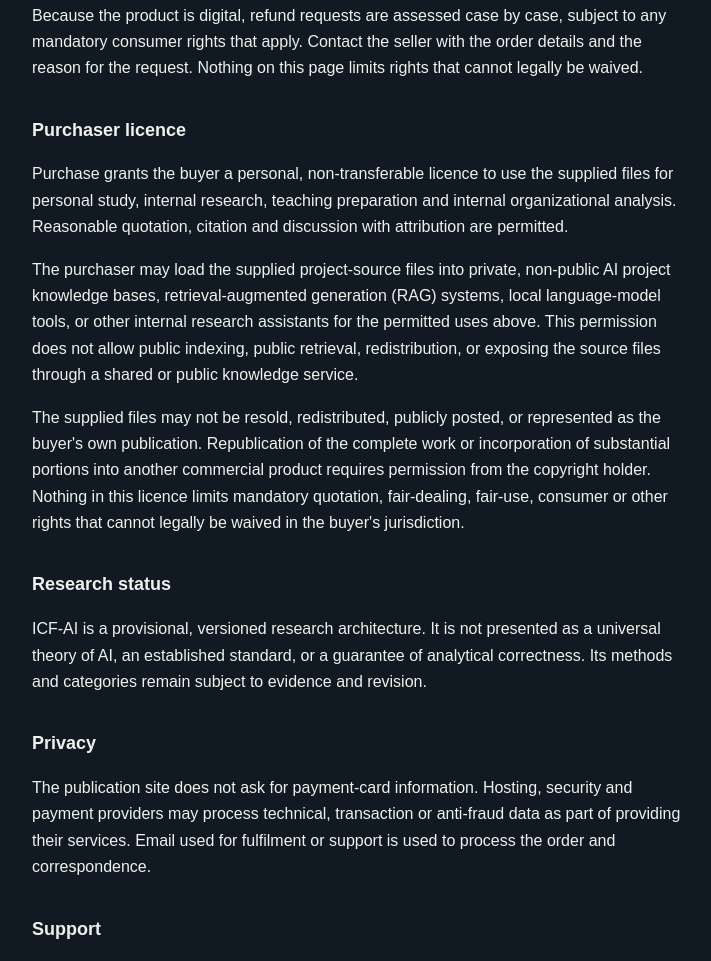
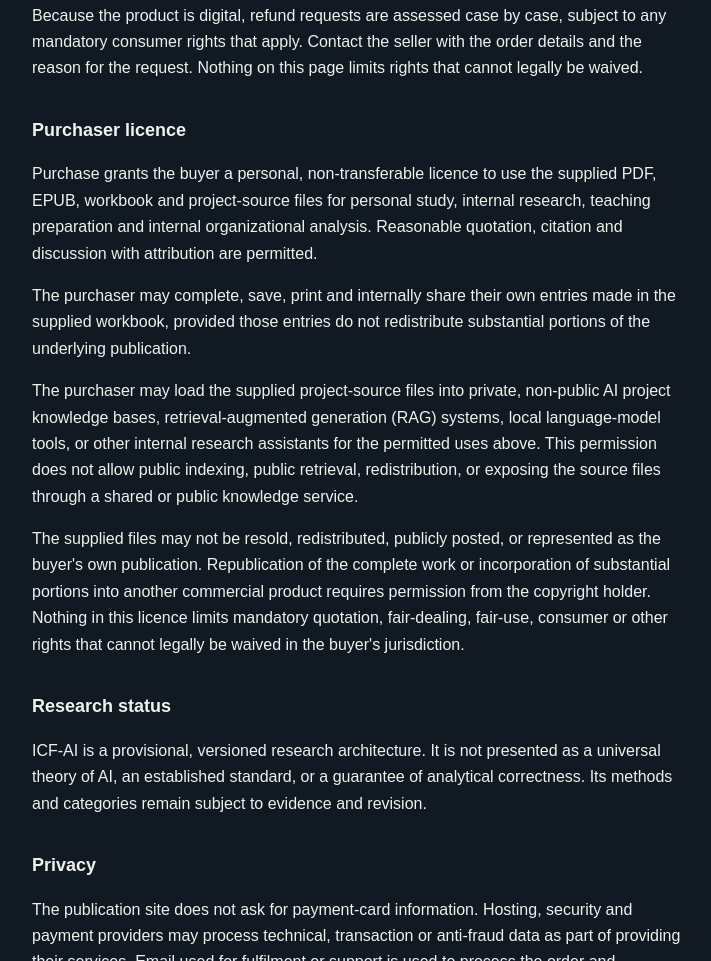
Before and after one commit to Joenasriani/icf-ai, a website: page icf-ai-terms.html in a window 1280 px wide. Shown: the part 802-1763 px from the top of the page, without its empty margins (198-909 px from the left). Drawn offline with Linux system fonts and the light colour scheme.

Commit message:
Align ICF-AI web licence with PDF EPUB workbook and project sources

```diff
--- a/icf-ai-terms.html
+++ b/icf-ai-terms.html
@@ -17,7 +17,8 @@
 <h2>Payment</h2><p>Checkout is processed by PayPal. This website does not collect or store payment-card details. PayPal applies its own payment and privacy terms.</p>
 <h2>Delivery</h2><p>After payment is verified, the ICF-AI v1.0.1 Customer Research Pack is delivered privately by email to the address associated with the transaction or otherwise supplied for fulfilment. Delivery is handled manually by email; this is not an instant-download checkout. The public payment-return page does not itself confirm payment. Paid publication files are not intentionally exposed through a public download URL.</p>
 <h2>Refunds and returns</h2><p>Because the product is digital, refund requests are assessed case by case, subject to any mandatory consumer rights that apply. Contact the seller with the order details and the reason for the request. Nothing on this page limits rights that cannot legally be waived.</p>
-<h2>Purchaser licence</h2><p>Purchase grants the buyer a personal, non-transferable licence to use the supplied files for personal study, internal research, teaching preparation and internal organizational analysis. Reasonable quotation, citation and discussion with attribution are permitted.</p>
+<h2>Purchaser licence</h2><p>Purchase grants the buyer a personal, non-transferable licence to use the supplied PDF, EPUB, workbook and project-source files for personal study, internal research, teaching preparation and internal organizational analysis. Reasonable quotation, citation and discussion with attribution are permitted.</p>
+<p>The purchaser may complete, save, print and internally share their own entries made in the supplied workbook, provided those entries do not redistribute substantial portions of the underlying publication.</p>
 <p>The purchaser may load the supplied project-source files into private, non-public AI project knowledge bases, retrieval-augmented generation (RAG) systems, local language-model tools, or other internal research assistants for the permitted uses above. This permission does not allow public indexing, public retrieval, redistribution, or exposing the source files through a shared or public knowledge service.</p>
 <p>The supplied files may not be resold, redistributed, publicly posted, or represented as the buyer's own publication. Republication of the complete work or incorporation of substantial portions into another commercial product requires permission from the copyright holder. Nothing in this licence limits mandatory quotation, fair-dealing, fair-use, consumer or other rights that cannot legally be waived in the buyer's jurisdiction.</p>
 <h2>Research status</h2><p>ICF-AI is a provisional, versioned research architecture. It is not presented as a universal theory of AI, an established standard, or a guarantee of analytical correctness. Its methods and categories remain subject to evidence and revision.</p>
```
